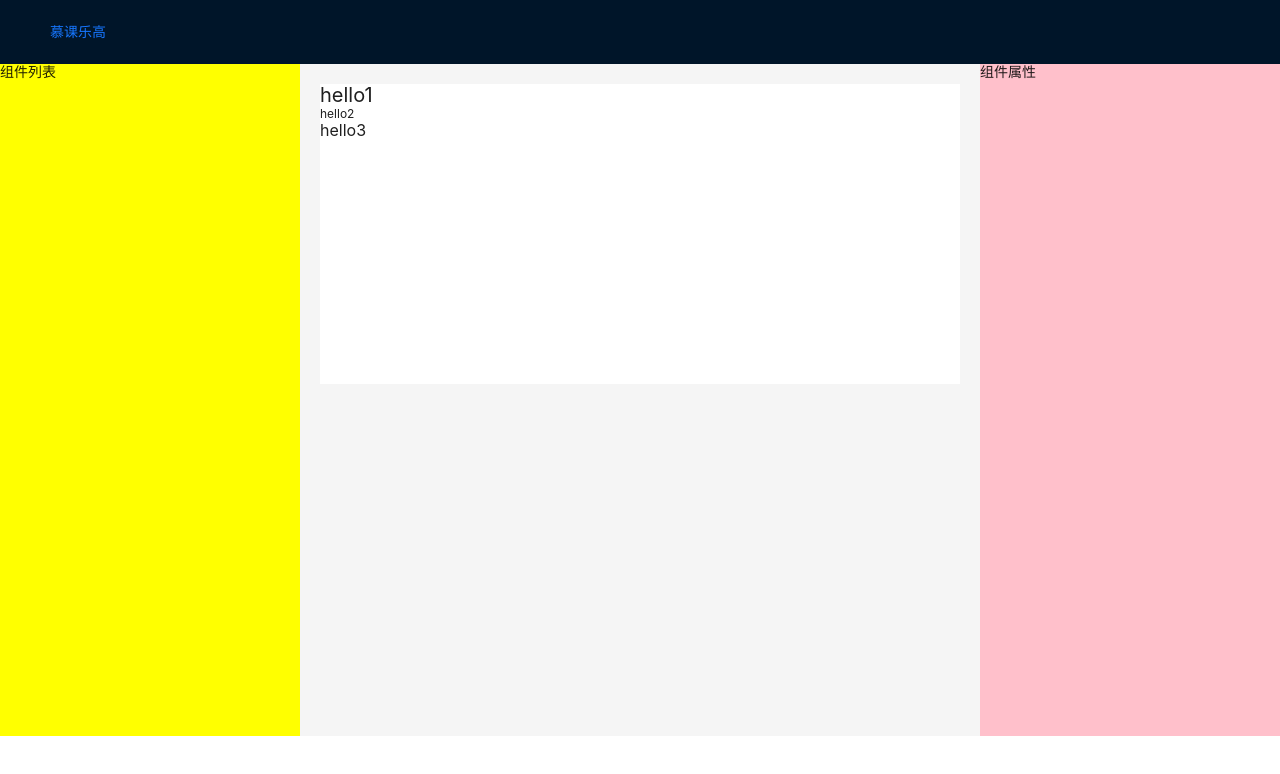
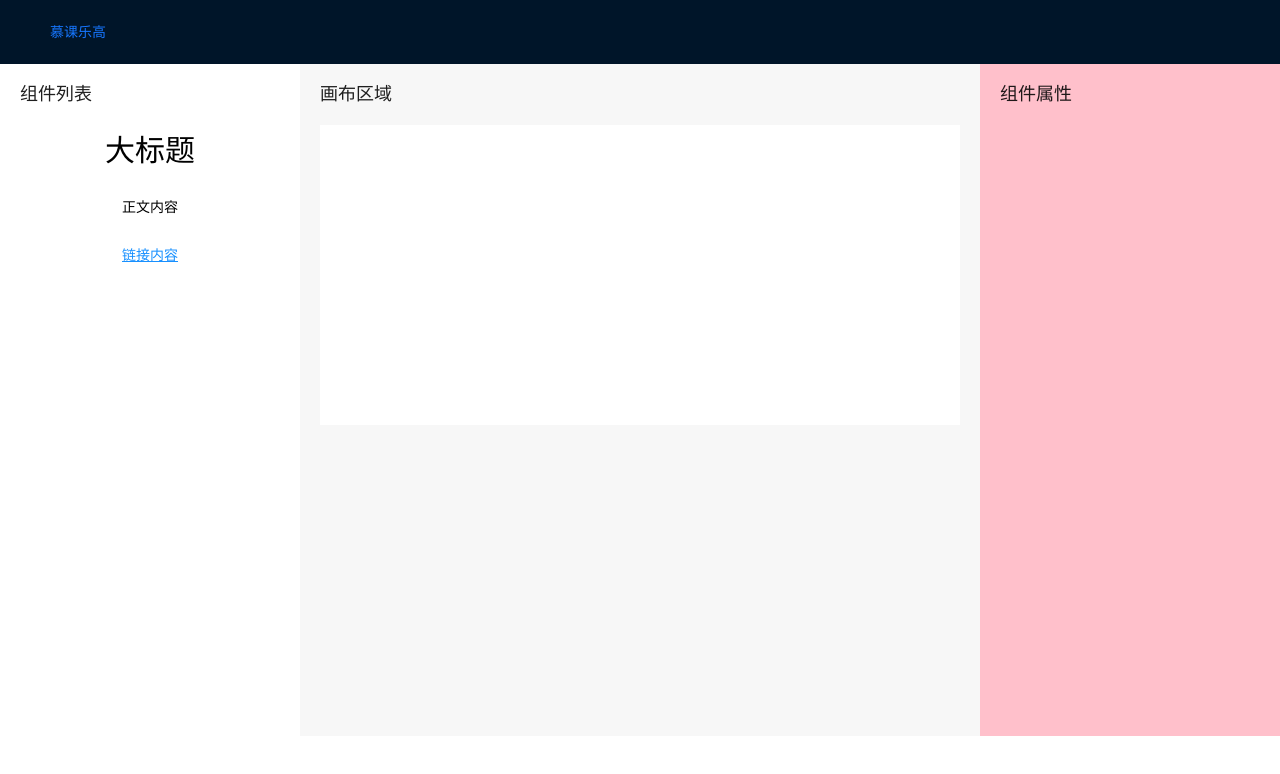
Before and after one commit to lingfengjgf/imooc, a Vue app: page /editor in a window 1280 px wide. Shown: the top 774 px of the page. Built offline with nearby package versions, Linux system fonts and the light colour scheme.

Commit message:
editor 组件列表

```diff
--- /dev/null
+++ b/src/components/ComponentList.vue
@@ -0,0 +1,44 @@
+<template>
+  <div class="component-list">
+    <div
+      @click="onItemClick(item)"
+      v-for="(item, i) in list"
+      :key="i"
+      class="component-list-item"
+    >
+      <l-text v-bind="item"></l-text>
+    </div>
+  </div>
+</template>
+
+<script lang="ts">
+import { defineComponent } from "vue";
+import LText from "./LText.vue";
+
+export default defineComponent({
+  name: "component-list",
+  components: { LText },
+  props: {
+    list: {
+      type: Array,
+      require: true,
+    },
+  },
+  emits: ["on-item-click"],
+  setup(props, { emit }) {
+    console.log(props);
+
+    const onItemClick = (data: any) => {
+      emit("on-item-click", data);
+    };
+    return { onItemClick };
+  },
+});
+</script>
+
+<style scoped>
+.component-list-item {
+  padding: 10px;
+  text-align: center;
+}
+</style>
--- a/src/components/LText.vue
+++ b/src/components/LText.vue
@@ -1,34 +1,47 @@
 <template>
-  <component :is="tag" :style="styleProps" class="l-text-component">
+  <component
+    @click="handleClick"
+    :is="tag"
+    :style="styleProps"
+    class="l-text-component"
+  >
     {{ text }}
   </component>
 </template>
 
 <script lang="ts">
-import { defineComponent, computed } from "vue";
-import { pick } from "lodash-es";
+import { defineComponent } from "vue";
+import useComponentCommon from "../hooks/useComponentCommon.ts";
+import {
+  transformToComponentProps,
+  textDefaultProps,
+  textStylePropNames,
+} from "../defaultProps.ts";
+
+const defaultProps = transformToComponentProps(textDefaultProps);
 
 export default defineComponent({
   name: "l-text",
   props: {
-    text: {
-      type: String,
-    },
-    fontSize: {
-      type: String,
-    },
     tag: {
       type: String,
       default: "div",
     },
+    ...defaultProps,
   },
   setup(props) {
-    const styleProps = computed(() => pick(props, ["fontSize"]));
-    console.log("styleProps:", styleProps);
+    const { styleProps, handleClick } = useComponentCommon(
+      props,
+      textStylePropNames
+    );
 
-    return { styleProps };
+    return { styleProps, handleClick };
   },
 });
 </script>
 
-<style scoped></style>
+<style scoped>
+.l-text-component {
+  position: relative !important;
+}
+</style>
--- /dev/null
+++ b/src/defaultProps.ts
@@ -0,0 +1,95 @@
+import { mapValues, without } from "lodash-es";
+
+export interface CommonComponentProps {
+  // actions
+  actionType: string;
+  url: string;
+  // size
+  height: string;
+  width: string;
+  paddingLeft: string;
+  paddingRight: string;
+  paddingTop: string;
+  paddingBottom: string;
+  // border type
+  borderStyle: string;
+  borderColor: string;
+  borderWidth: string;
+  borderRadius: string;
+  // shadow and opacity
+  boxShadow: string;
+  opacity: number;
+  // postiton and x y
+  position: string;
+  left: string;
+  top: string;
+  right: string;
+}
+
+export const commonDefaultProps: CommonComponentProps = {
+  // actions
+  actionType: "",
+  url: "",
+  // size
+  height: "",
+  width: "240px",
+  paddingLeft: "0",
+  paddingRight: "0",
+  paddingTop: "0",
+  paddingBottom: "0",
+  // border type
+  borderStyle: "none",
+  borderColor: "#000",
+  borderWidth: "0",
+  borderRadius: "0",
+  // shadow and opacity
+  boxShadow: "0 0 0 #000",
+  opacity: 1,
+  // postiton and x y
+  position: "absolute",
+  left: "0",
+  top: "0",
+  right: "0",
+};
+
+export interface TextComponentProps extends CommonComponentProps {
+  text: string;
+  fontSize: string;
+  fontFamily: string;
+  fontWeight: string;
+  fontStyle: string;
+  textDecoration: string;
+  lineHeight: string;
+  color: string;
+  background: string;
+}
+
+export const textDefaultProps: TextComponentProps = {
+  // basic props - font styles
+  text: "正文内容",
+  fontSize: "14px",
+  fontFamily: "",
+  fontWeight: "normal",
+  fontStyle: "normal",
+  textDecoration: "none",
+  lineHeight: "1",
+  color: "#000",
+  background: "",
+  ...commonDefaultProps,
+};
+
+export const transformToComponentProps = (props: TextComponentProps) => {
+  return mapValues(props, (item) => {
+    return {
+      type: item.constructor as StringConstructor | NumberConstructor,
+      default: item,
+    };
+  });
+};
+
+export const textStylePropNames = without(
+  Object.keys(textDefaultProps),
+  "actionType",
+  "url",
+  "text"
+);
--- /dev/null
+++ b/src/defaultTextTemplates.ts
@@ -0,0 +1,5 @@
+export const defaultTextTemplates = [
+  { text: "大标题", fontSize: "30px", fontWeight: "blod", tag: "h2" },
+  { text: "正文内容", tag: "p" },
+  { text: "链接内容", color: "#1890ff", textDecoration: "underline", tag: "p" },
+];
--- /dev/null
+++ b/src/hooks/useComponentCommon.ts
@@ -0,0 +1,18 @@
+import { computed } from "vue";
+import { pick } from "lodash-es";
+import { TextComponentProps } from "../defaultProps";
+
+const useComponentCommon = (
+  props: Readonly<Partial<TextComponentProps>>,
+  picks: string[]
+) => {
+  const styleProps = computed(() => pick(props, picks));
+  const handleClick = () => {
+    if (props.actionType === "url" && props.url) {
+      window.location.href = props.url;
+    }
+  };
+  return { styleProps, handleClick };
+};
+
+export default useComponentCommon;
--- a/src/stores/editor.ts
+++ b/src/stores/editor.ts
@@ -1,5 +1,6 @@
 import { defineStore } from "pinia";
 import { v4 as uuidv4 } from "uuid";
+import { TextComponentProps } from "../defaultProps";
 
 export interface EditorProps {
   components: ComponentData[]; // 供中间编辑器渲染的数组
@@ -12,15 +13,24 @@ export interface ComponentData {
   name: string;
 }
 
-export const testComponents: ComponentData[] = [
-  { id: uuidv4(), name: "l-text", props: { text: "hello1", fontSize: "20px" } },
-  { id: uuidv4(), name: "l-text", props: { text: "hello2", fontSize: "12px" } },
-  { id: uuidv4(), name: "l-text", props: { text: "hello3", fontSize: "16px" } },
-];
+export const testComponents: ComponentData[] = [];
 
 export const useEditorStore = defineStore("editor", {
   state: (): EditorProps => ({
     components: testComponents,
     currentElement: "",
   }),
+  actions: {
+    addComponent(props: Partial<TextComponentProps>) {
+      const newComponent: ComponentData = {
+        id: uuidv4(),
+        name: "l-text",
+        props,
+      };
+      this.components.push(newComponent);
+    },
+    delComponent(id: string) {
+      this.components = this.components.filter((comp) => comp.id != id);
+    },
+  },
 });
--- a/src/views/Editor.vue
+++ b/src/views/Editor.vue
@@ -1,31 +1,56 @@
 <template>
   <a-layout>
     <a-layout-sider width="300">
-      <div class="editor-left">组件列表</div>
+      <div class="editor-left">
+        <div class="editor-title">组件列表</div>
+        <ComponentList
+          :list="defaultTextTemplates"
+          @on-item-click="addItem"
+        ></ComponentList>
+      </div>
     </a-layout-sider>
     <a-layout-content>
       <div class="editor-content">
-        <div class="deitor-draw" id="canvas-area">
-          <component
-            v-for="comp in components"
+        <div class="editor-title">画布区域</div>
+        <div class="editor-draw" id="canvas-area">
+          <div
+            class="editor-comp"
+            v-for="comp in editorStore.components"
             :key="comp.id"
-            :is="comp.name"
-            v-bind="comp.props"
           >
-            {{ comp.props.text }}
-          </component>
+            <component :is="comp.name" v-bind="comp.props">
+              {{ comp.props.text }}
+            </component>
+            <a-button
+              @click="delItem(comp.id)"
+              class="editor-btn"
+              danger
+              size="small"
+              >删除</a-button
+            >
+          </div>
         </div>
       </div>
     </a-layout-content>
     <a-layout-sider width="300">
-      <div class="editor-right">组件属性</div>
+      <div class="editor-right">
+        <div class="editor-title">组件属性</div>
+      </div>
     </a-layout-sider>
   </a-layout>
 </template>
 
 <script setup lang="ts">
+import ComponentList from "../components/ComponentList.vue";
+import { defaultTextTemplates } from "../defaultTextTemplates";
 import { useEditorStore } from "../stores/editor";
-const { components } = useEditorStore();
+const editorStore = useEditorStore();
+const addItem = (props: any) => {
+  editorStore.addComponent(props);
+};
+const delItem = (id: string) => {
+  editorStore.delComponent(id);
+};
 </script>
 
 <script lang="ts">
@@ -38,22 +63,36 @@ export default defineComponent({
 </script>
 
 <style scoped>
-.editor-left {
-  background: yellow;
-  height: calc(100vh - 128px);
-}
-.editor-content {
+.editor-left,
+.editor-content,
+.editor-right {
   height: calc(100vh - 128px);
   box-sizing: border-box;
   padding: 20px;
 }
-.deitor-draw {
+.editor-left {
+  background: #fff;
+}
+.editor-content {
+  background: #f7f7f7;
+}
+.editor-draw {
   width: 100%;
   height: 300px;
   background: #fff;
+  position: relative;
 }
 .editor-right {
   background: pink;
-  height: calc(100vh - 128px);
+}
+.editor-title {
+  font-size: 18px;
+  margin-bottom: 20px;
+}
+.editor-comp {
+  display: flex;
+}
+.editor-btn {
+  margin-left: 20px;
 }
 </style>
```
